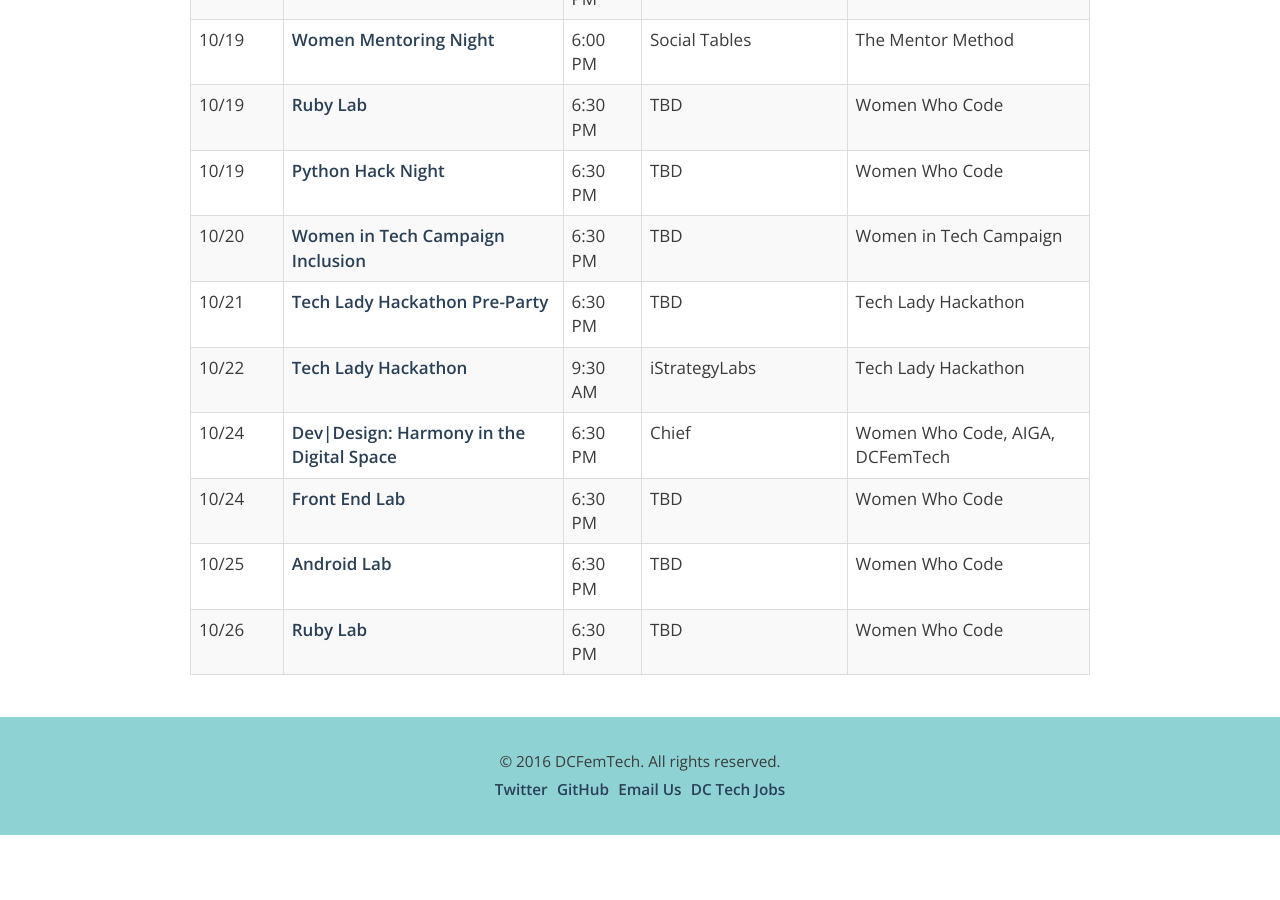
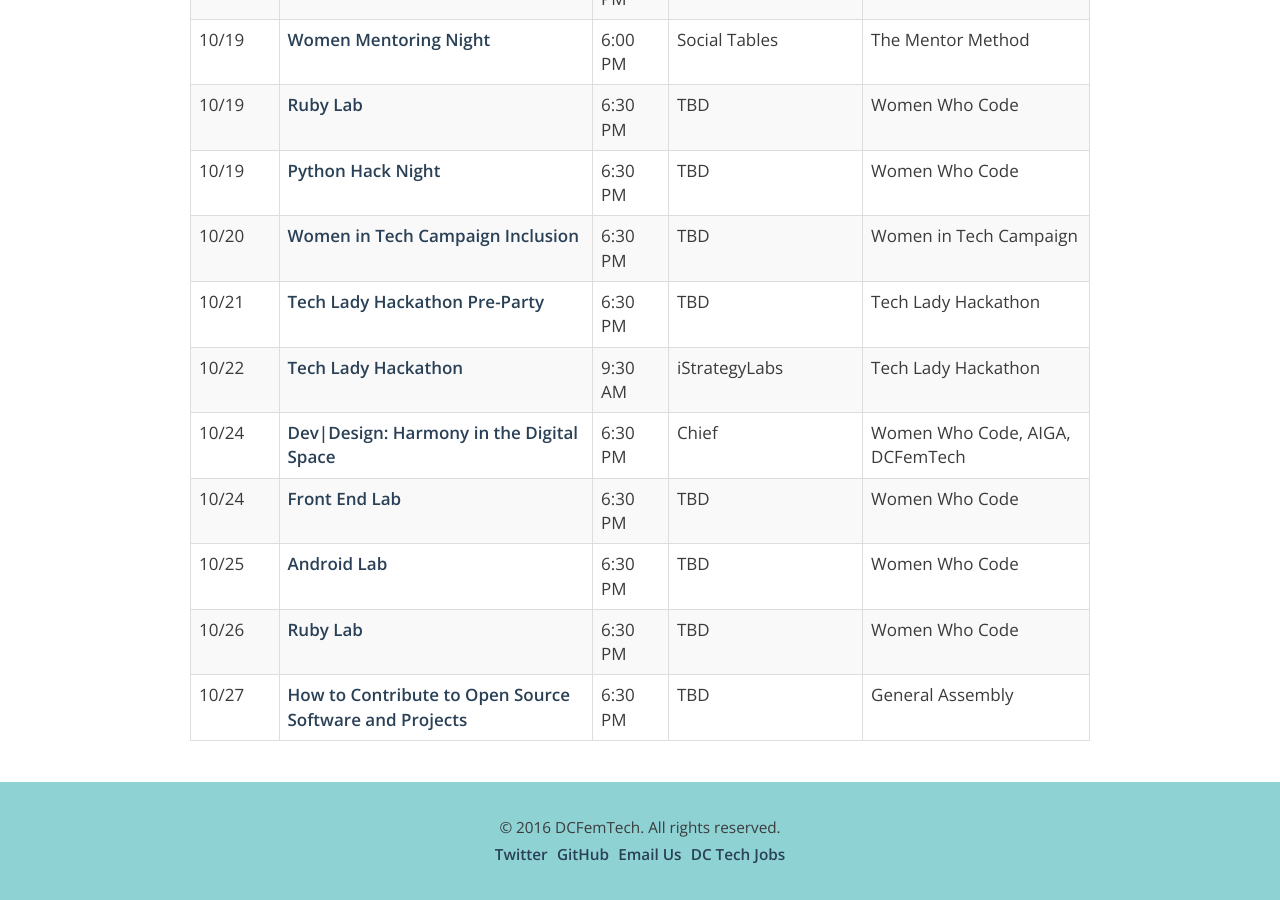
Before and after one commit to dcfemtech/dcfemtech.github.io, a Jekyll site: the page built from _events/tourdecode.markdown, in a window 1280 px wide and 900 px high, scrolled down 1677 px. Built offline with Jekyll 4.4.1, drawn with Linux system fonts in a browser that asks for light colours; before the commit the page ends 2512 px from its top, so only the background shows below that.

Commit message:
Update tourdecode.markdown

```diff
--- a/_events/tourdecode.markdown
+++ b/_events/tourdecode.markdown
@@ -46,3 +46,4 @@
 | 10/24 | [Front End Lab](https://www.meetup.com/Women-Who-Code-DC/events/233475049/)   | 6:30 PM | TBD | Women Who Code |
 | 10/25 | [Android Lab](https://www.meetup.com/Women-Who-Code-DC/events/pjkzrlyvnbhc/)| 6:30 PM | TBD | Women Who Code |
 | 10/26 | [Ruby Lab](https://www.meetup.com/Women-Who-Code-DC/events/xvsfwlyvnbjc/) | 6:30 PM | TBD | Women Who Code |
+| 10/27 | [How to Contribute to Open Source Software and Projects](#) | 6:30 PM | TBD | General Assembly |
```
